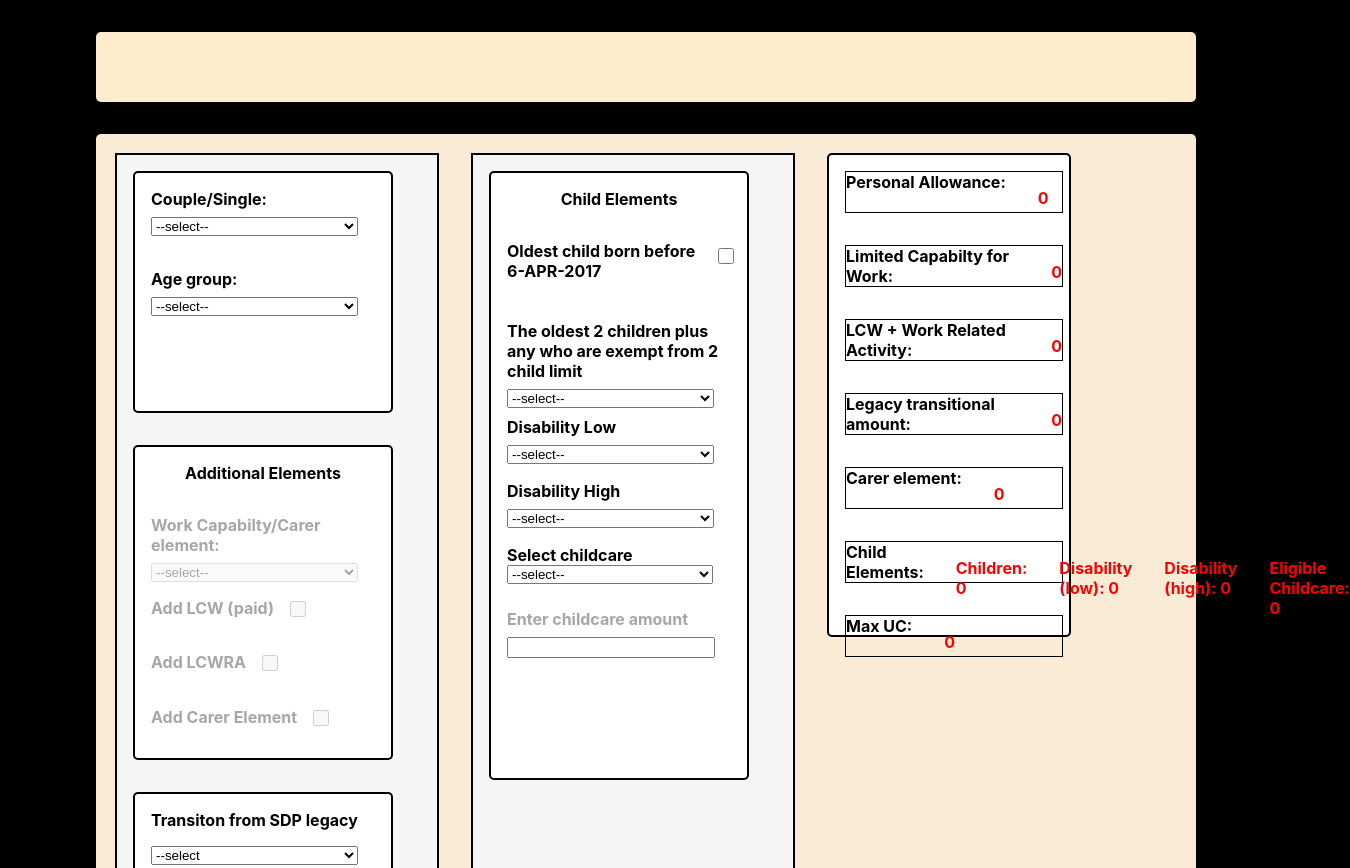
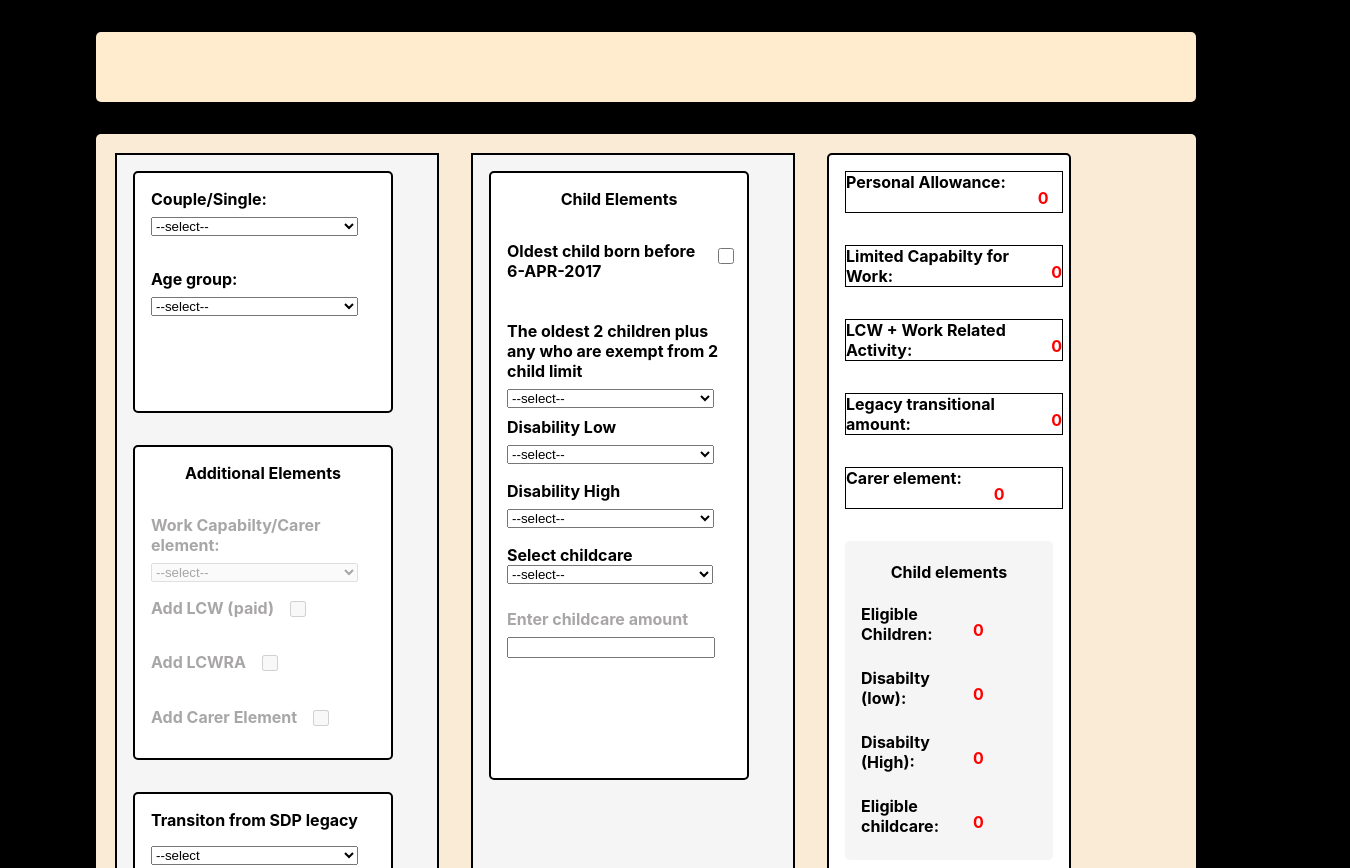
Before and after one commit to dnlstronge/benefitscalc2, a React (Create React App) app: page / in a window 1280 px wide. Shown: the top 868 px of the page, 1350 px wide, since content can reach past the window. Built offline with nearby package versions, Linux system fonts and the light colour scheme.

Commit message:
[x] CSS on display panel & state [x] display functions and totals as expected

```diff
--- a/src/components/UC2/Totals/Totals.js
+++ b/src/components/UC2/Totals/Totals.js
@@ -35,12 +35,27 @@ const Totals = ({PA, WCA, LCW, CE, TA, CHILD, CDL, CDH, CC}) => {
              <label className={classes.label_amount} htmlFor="amount">Carer element:
                 <p className={classes.label_p} id="amount">{CE}</p>
             </label>
-            <label className={classes.label_amount} htmlFor="amount">Child Elements:
-                <p className={classes.label_p} id="amount">Children: {CHILD}</p>
-                <p className={classes.label_p} id="amount">Disability (low): {CDL}</p>
-                <p className={classes.label_p} id="amount">Disability (high): {CDH}</p>
-                <p className={classes.label_p} id="amount">Eligible Childcare: {CC}</p>
-            </label>
+            <div className={classes.children_container}>
+                <h4 className={classes.heading_children}>Child elements</h4>
+
+                <div className={classes.children_sub_container}>
+                    <label className={classes.label_children} htmlFor="section">Eligible Children:</label>
+                    <p className={classes.p_children} id="section">{CHILD}</p>
+                </div>
+                <div className={classes.children_sub_container}>
+                <label className={classes.label_children} htmlFor="section">Disabilty (low):</label>
+                    <p className={classes.p_children} id="section">{CDL}</p>
+                </div>
+                <div className={classes.children_sub_container}>
+                    <label className={classes.label_children} htmlFor="section">Disabilty (High):</label>
+                    <p className={classes.p_children} id="section">{CDH}</p>
+                </div>
+                <div className={classes.children_sub_container}>
+                    <label className={classes.label_children} htmlFor="section">Eligible childcare:</label>
+                    <p className={classes.p_children} id="section">{CC}</p>
+                </div>
+
+            </div>
             <label className={classes.label_amount} htmlFor="amount">Max UC:
                 <p className={classes.label_p} id="amount">{
                     round(PA
--- a/src/components/UC2/Totals/Totals.module.css
+++ b/src/components/UC2/Totals/Totals.module.css
@@ -3,7 +3,7 @@
     flex-direction: column;
     background: white;
     width: 15rem;
-    height: 30rem;
+    height: 45rem;
     margin: 1rem 1rem 1rem 1rem;
     border: 2px solid black;
     border-radius: 5px;
@@ -23,3 +23,35 @@
     margin-left: 2rem;
     color: red;
 }
+.children_container {
+    font-weight: bold;;
+    display: flex;
+    flex-direction: column;
+    margin: 1rem 1rem 1rem 1rem;
+    background: whitesmoke;
+    border-radius: 5px;
+}
+.heading_children {
+    text-align: center;
+}
+
+.children_sub_container {
+    display: flex;
+    flex-direction: row;
+}
+.label_children {
+    display: flex;
+    flex-direction: row;
+    height: 2rem;
+    width: 5rem;
+    margin-left: 1rem;
+
+}
+.p_children {
+    display: flex;
+    flex-direction: row;
+    height: 2rem;
+    width: 2rem;
+    margin-left: 2rem;
+    color: red;
+}
```
